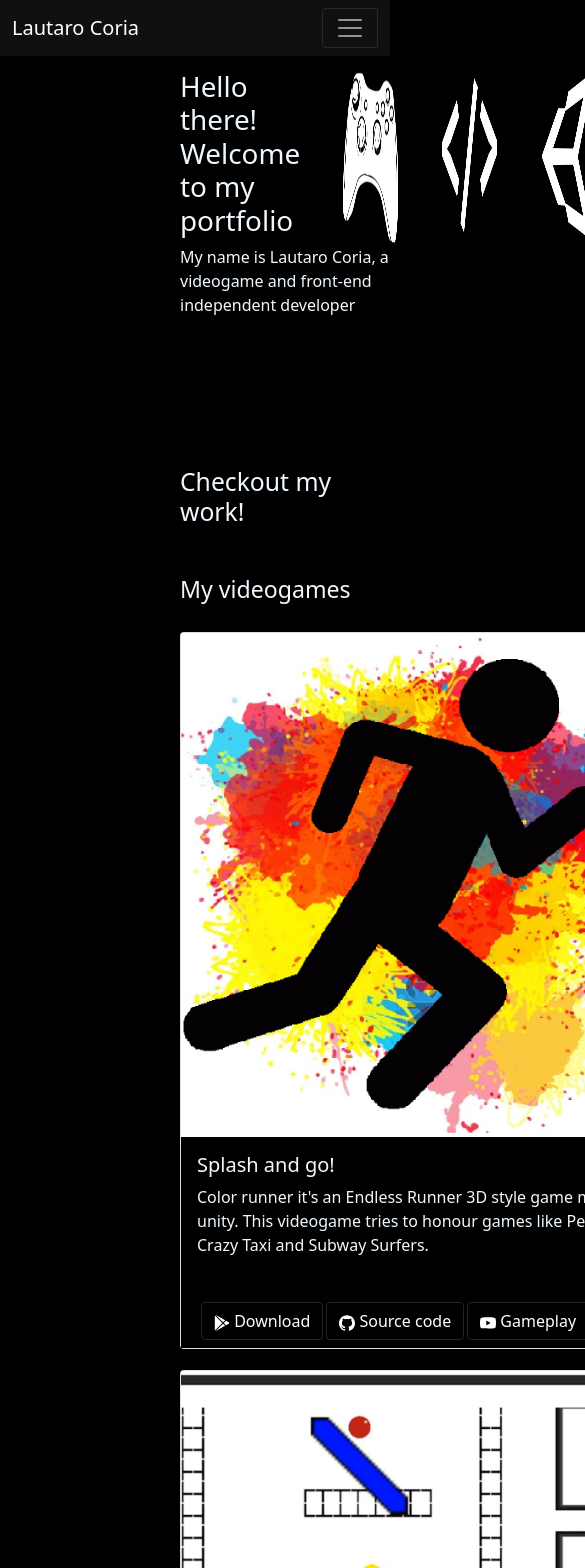
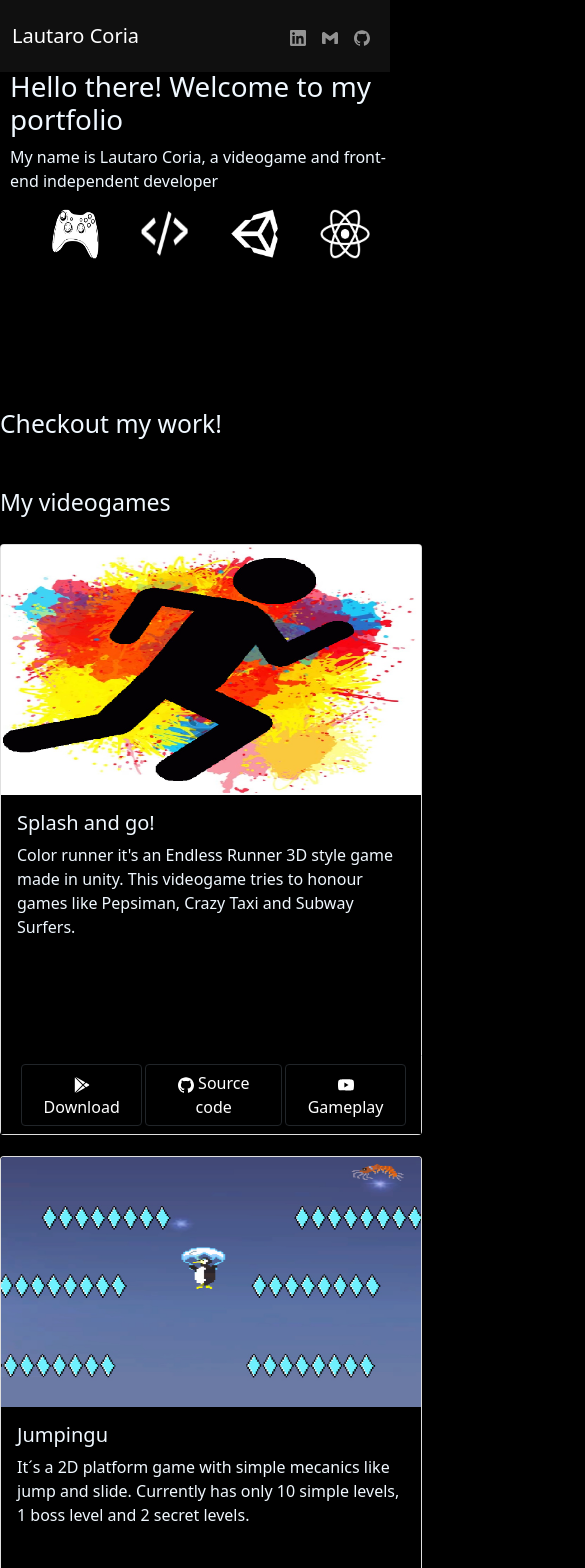
Before and after one commit to lautacoria18/lc-portfolio, a React (Create React App) app: page / in a window 390 px wide. Shown: the top 1568 px of the page, 585 px wide, since content can reach past the window. Built offline with nearby package versions, Linux system fonts and the light colour scheme.

Commit message:
Navbar y responsive

```diff
--- a/src/components/Home.css
+++ b/src/components/Home.css
@@ -1,5 +1,5 @@
 .title{
-    margin-top: 70px;
+    margin-top: 90px;
     margin-left: 180px;
     display: flex;
 
@@ -16,7 +16,68 @@
     margin-left: 40px;
 }
 
+
+
 .logo:hover{
     transform: scale(1.5);
     transition: 1s;
 }
+
+.logos2{
+    display: none;
+}
+
+@media (max-width: 991px) {
+    .title{
+        margin-top: 70px;
+        margin-left: 10px;
+        display: flex;
+
+
+
+    }
+
+    .subT{
+        margin-left: 10px;
+    }
+    .logos{
+        display: none;
+    }
+
+    .logos2{
+        display: flex;
+    }
+
+    .logo{
+        width: 50px;
+        margin-left: 35 px;
+    }
+
+  }
+
+  @media (max-width: 480px) {
+    .title{
+        margin-top: 70px;
+        margin-left: 10px;
+        display: flex;
+
+
+
+    }
+
+    .subT{
+        margin-left: 10px;
+    }
+    .logos{
+        display: none;
+    }
+
+    .logos2{
+        display: flex;
+    }
+
+    .logo{
+        width: 50px;
+        margin-left: 35 px;
+    }
+}
--- a/src/components/Home.js
+++ b/src/components/Home.js
@@ -10,16 +10,23 @@ export default function Home() {
       <>
     <div className='title'>
         <h1>Hello there! Welcome to my portfolio </h1>
+        <div className='logos'>
          <img className='logo' src={joystick}></img>
         <img className='logo' src={front}></img>
         <img className='logo' src={unity}></img>
         <img className='logo' src={rct}></img>
+        </div>
 
 
     </div>
     <div className='subT'>
     <p>My name is Lautaro Coria, a videogame and front-end independent developer</p>
-
+    <div className='logos2'>
+         <img className='logo' src={joystick}></img>
+        <img className='logo' src={front}></img>
+        <img className='logo' src={unity}></img>
+        <img className='logo' src={rct}></img>
+        </div>
     </div>
 
     </>
--- a/src/components/NavBar.js
+++ b/src/components/NavBar.js
@@ -8,8 +8,8 @@ export default function NavBar() {
      <Navbar  fixed ='top'collapseOnSelect expand="lg" variant="dark">
     <Container >
     <Navbar.Brand href="#top" >Lautaro Coria</Navbar.Brand>
-    <Navbar.Toggle aria-controls="responsive-navbar-nav" />
-    <Navbar.Collapse  id="responsive-navbar-nav">
+
+    <Navbar>
       <Nav className="me-auto" >
 
       </Nav>
@@ -24,7 +24,7 @@ export default function NavBar() {
           <SiGithub />
         </Nav.Link>
       </Nav>
-    </Navbar.Collapse>
+    </Navbar>
     </Container>
   </Navbar></div>
   )
--- a/src/components/Portfolio.css
+++ b/src/components/Portfolio.css
@@ -2,3 +2,18 @@
     margin-top: 150px;
     margin-left: 180px;
 }
+
+
+@media (max-width: 991px) {
+
+    .portfolio{
+    margin-left: 0px;
+  }
+}
+
+  @media (max-width: 480px) {
+    .portfolio{
+        margin-left: 0px;
+      }
+
+  }
--- a/src/components/PortfolioVG.css
+++ b/src/components/PortfolioVG.css
@@ -1,6 +1,7 @@
 
   .portfolioVG{
       margin-top: 50px;
+
   }
 
   .grid1{
@@ -10,7 +11,9 @@
     grid-template-columns: repeat(2, 1fr);
     grid-gap: 1px;
     grid-auto-rows: minmax(100px, auto);
+
   }
+
 
   .cardB{
     margin-top: 20px;
@@ -38,3 +41,40 @@
 .btn:hover{
   background-color: rgba(0, 0, 255, 0.216);
 }
+
+
+
+
+@media (max-width: 991px) {
+  .grid1 {
+    display: grid;
+    grid-template-columns: repeat(1, 2fr);
+    margin-left: 0;
+  }
+  .card{
+    height: 70vh;
+    width: 50vh;
+  }
+  .card-img-top{
+
+    height: 250px;
+  }
+
+}
+
+@media (max-width: 480px) {
+  .grid1 {
+    display: grid;
+    grid-template-columns: repeat(1, 2fr);
+    margin-left: 0;
+  }
+  .card{
+    height: 70vh;
+    width: 50vh;
+  }
+  .card-img-top{
+
+    height: 250px;
+  }
+
+}
```
Also changed, not shown: src/components/NavBar.css (line endings or trailing spaces).
